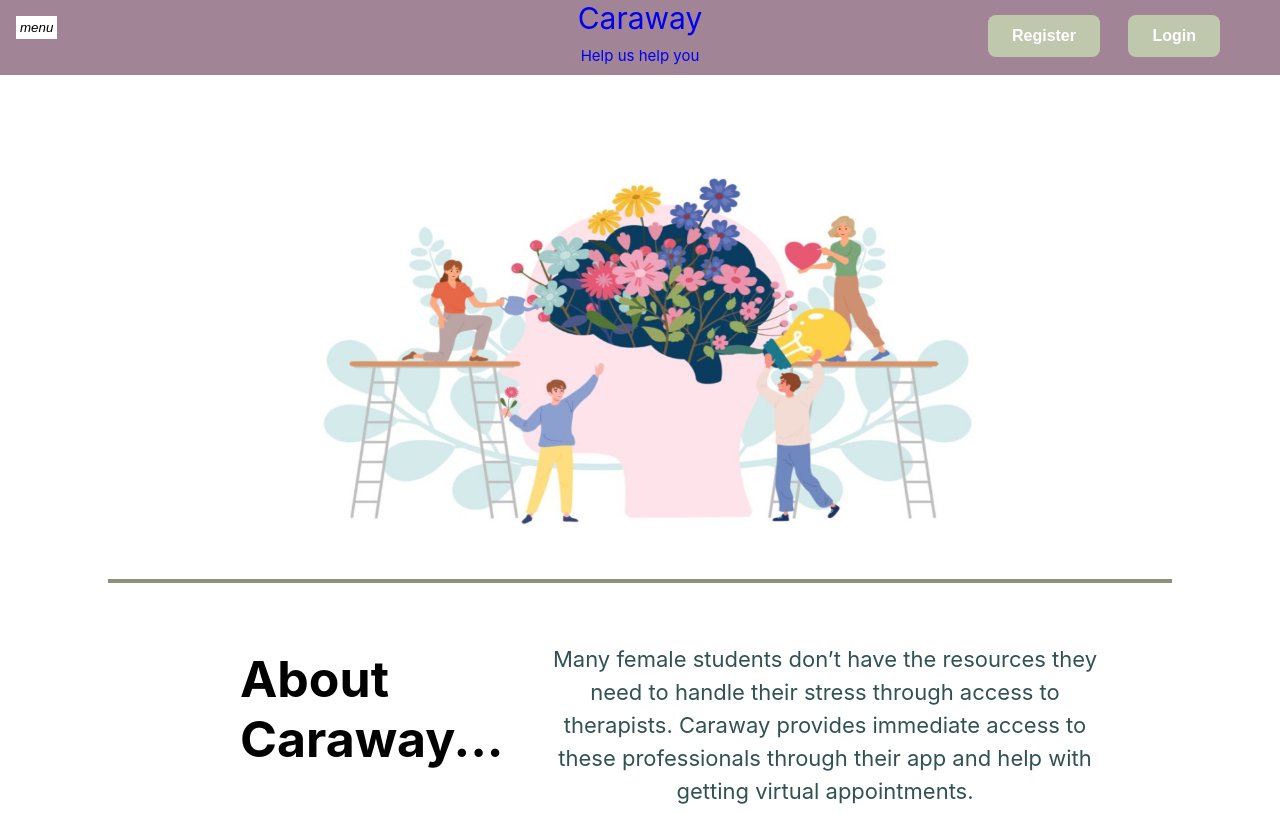
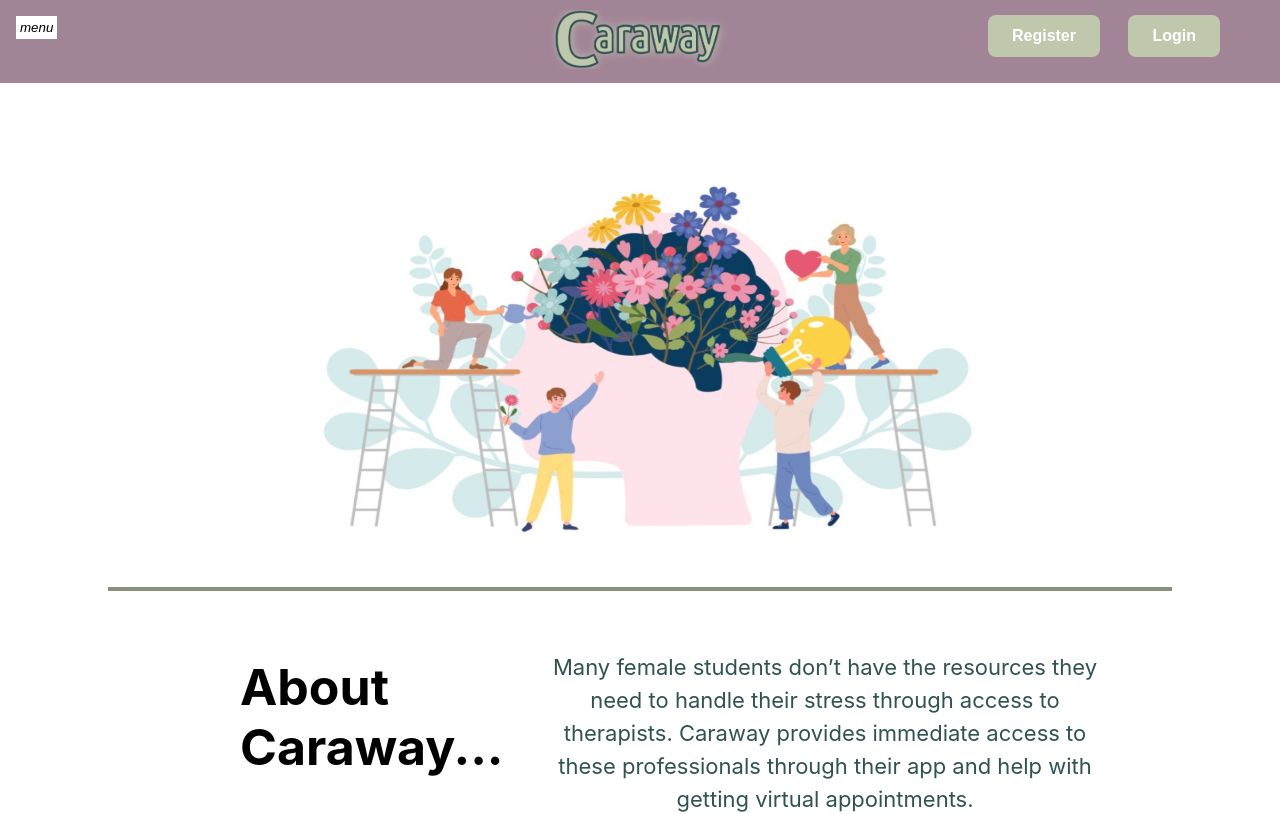
Before and after one commit to adamaripici/projectCode, a React (Create React App) app in the folder react/caraway-app/: page / in a window 1280 px wide. Shown: the top 814 px of the page. Built offline with nearby package versions, Linux system fonts and the light colour scheme.

Commit message:
added logo

```diff
--- a/react/caraway-app/src/Navbar.css
+++ b/react/caraway-app/src/Navbar.css
@@ -303,3 +303,13 @@ br {
   align-items: center;
 
 }
+
+
+.logo-img{
+  align-items: center;
+  max-width: 100%;
+  max-height: 100%;
+  width: 190px;
+  /* height: 50px; */
+  margin-top: 10px;
+}
--- a/react/caraway-app/src/Navbar.js
+++ b/react/caraway-app/src/Navbar.js
@@ -1,7 +1,7 @@
 import * as React from "react";
 import { useState } from 'react';
 import "./Navbar.css";
-
+let logo = require('./images/logo.png');
 
 
 export default function NavBar() {
@@ -29,8 +29,11 @@ export default function NavBar() {
         <i className="closeIcon material-icons">close</i>
       </button>
           <div className="logo-title">
-            <a className="Caraway" href="/">Caraway</a>
-            <a className="quote" href="/">Help us help you</a>
+            <a href="/">
+              <img className="logo-img" src={logo}/>
+            </a>
+            {/* <a className="Caraway" href="/">Caraway</a> */}
+            {/* <a className="quote" href="/">Help us help you</a> */}
           </div>
           <button className="login"  onClick={() => window.location.href='/login'}>Login</button>
           <button className="register-btn"  onClick={() => window.location.href='/signup'}>Register</button>
```
Also changed, not shown: react/caraway-app/src/images/logo.png (added).
